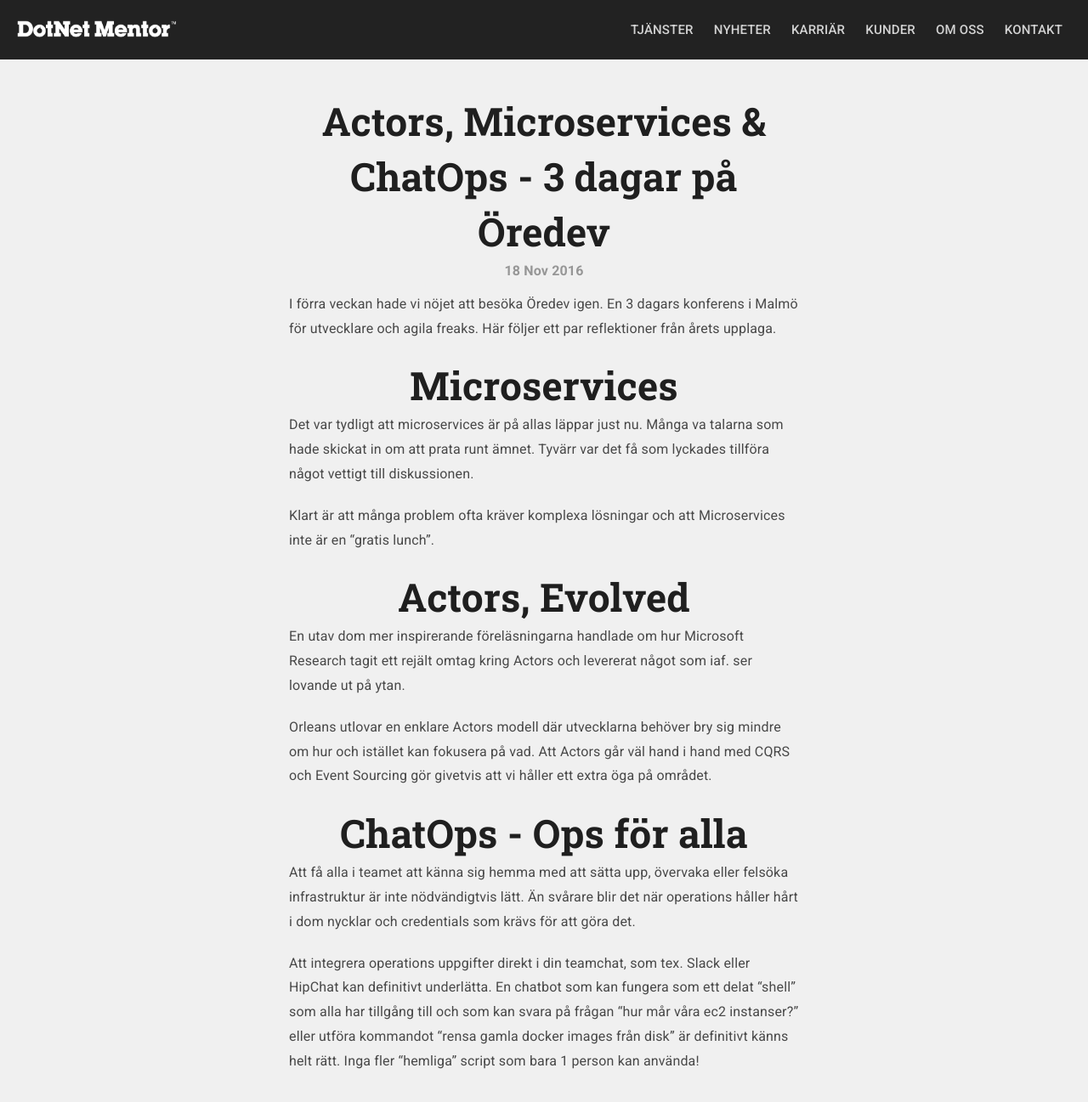
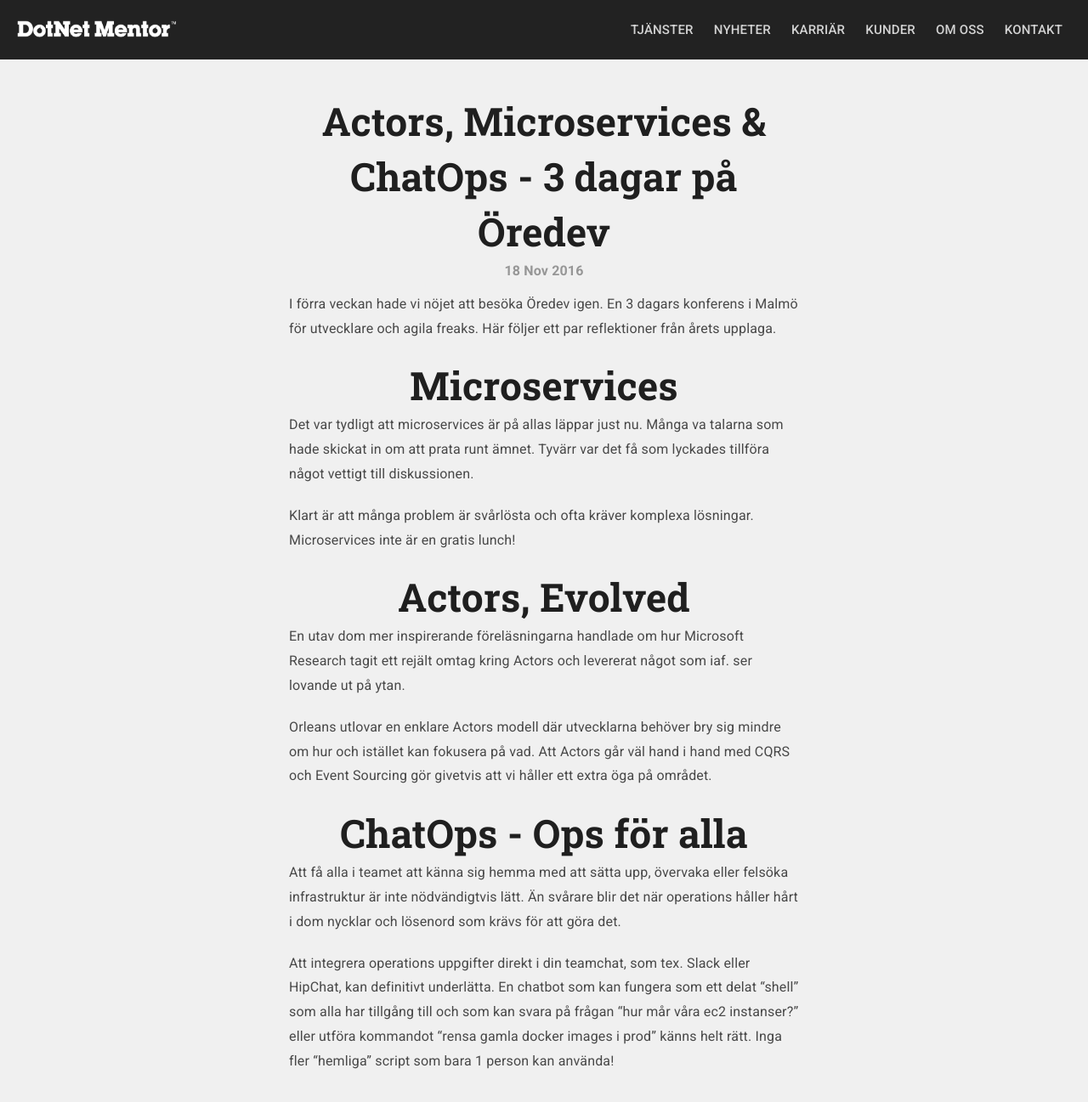
Before and after one commit to dotnetmentor/dotnetmentor-website, a Jekyll site: the page built from _posts/2016-11-18-3-dagar-pa-oredev.md, in a window 1280 px wide and 1400 px high. Shown: the top 1297 px of the window at 85% size. Built offline with Jekyll 4.4.1, drawn with Linux system fonts in a browser that asks for light colours.

Commit message:
- Additional improvements for the Öredev post.

```diff
--- a/_posts/2016-11-18-3-dagar-pa-oredev.md
+++ b/_posts/2016-11-18-3-dagar-pa-oredev.md
@@ -10,7 +10,7 @@
 ## Microservices
 Det var tydligt att microservices är på allas läppar just nu. Många va talarna som hade skickat in om att prata runt ämnet. Tyvärr var det få som lyckades tillföra något vettigt till diskussionen.
 
-Klart är att många problem ofta kräver komplexa lösningar och att Microservices inte är en "gratis lunch".
+Klart är att många problem är svårlösta och ofta kräver komplexa lösningar. Microservices inte är en gratis lunch!
 
 ## Actors, Evolved
 En utav dom mer inspirerande föreläsningarna handlade om hur Microsoft Research tagit ett rejält omtag kring Actors och levererat något som iaf. ser lovande ut på ytan.
@@ -18,6 +18,6 @@
 Orleans utlovar en enklare Actors modell där utvecklarna behöver bry sig mindre om hur och istället kan fokusera på vad. Att Actors går väl hand i hand med CQRS och Event Sourcing gör givetvis att vi håller ett extra öga på området.
 
 ## ChatOps - Ops för alla
-Att få alla i teamet att känna sig hemma med att sätta upp, övervaka eller felsöka infrastruktur är inte nödvändigtvis lätt. Än svårare blir det när operations håller hårt i dom nycklar och credentials som krävs för att göra det.
+Att få alla i teamet att känna sig hemma med att sätta upp, övervaka eller felsöka infrastruktur är inte nödvändigtvis lätt. Än svårare blir det när operations håller hårt i dom nycklar och lösenord som krävs för att göra det.
 
-Att integrera operations uppgifter direkt i din teamchat, som tex. Slack eller HipChat kan definitivt underlätta. En chatbot som kan fungera som ett delat "shell" som alla har tillgång till och som kan svara på frågan "hur mår våra ec2 instanser?" eller utföra kommandot "rensa gamla docker images från disk" är definitivt känns helt rätt. Inga fler "hemliga" script som bara 1 person kan använda!
+Att integrera operations uppgifter direkt i din teamchat, som tex. Slack eller HipChat, kan definitivt underlätta. En chatbot som kan fungera som ett delat "shell" som alla har tillgång till och som kan svara på frågan "hur mår våra ec2 instanser?" eller utföra kommandot "rensa gamla docker images i prod" känns helt rätt. Inga fler "hemliga" script som bara 1 person kan använda!
```
